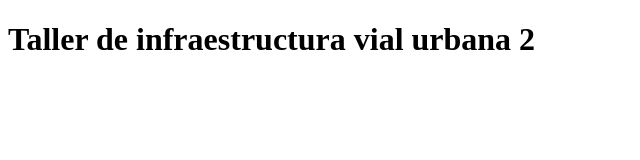
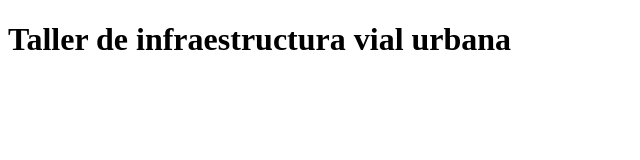
Before and after one commit to jovialser/jovialser.github.io, a plain HTML site: page index.html in a window 1280 px wide. Shown: the full height of the page, 0-640 px from the left. Drawn offline with Linux system fonts and the light colour scheme.

Commit message:
Update index.html

```diff
--- a/index.html
+++ b/index.html
@@ -6,6 +6,6 @@
     <title>Document</title>
 </head>
 <body>
-    <h1>Taller de infraestructura vial urbana 2</h1>
+    <h1>Taller de infraestructura vial urbana</h1>
 </body>
 </html>
```
